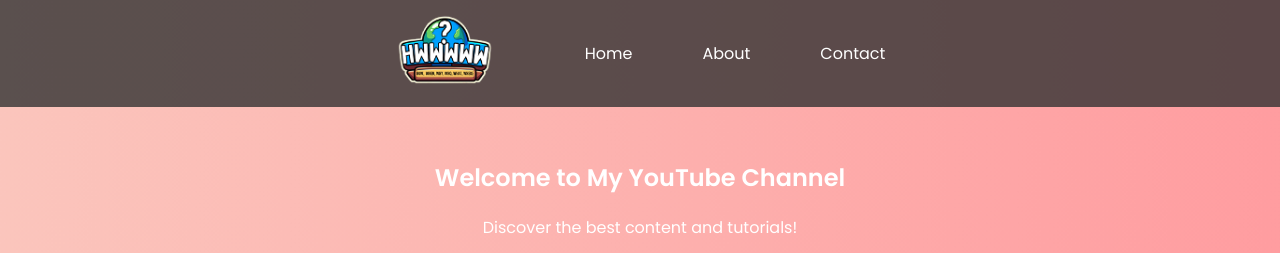
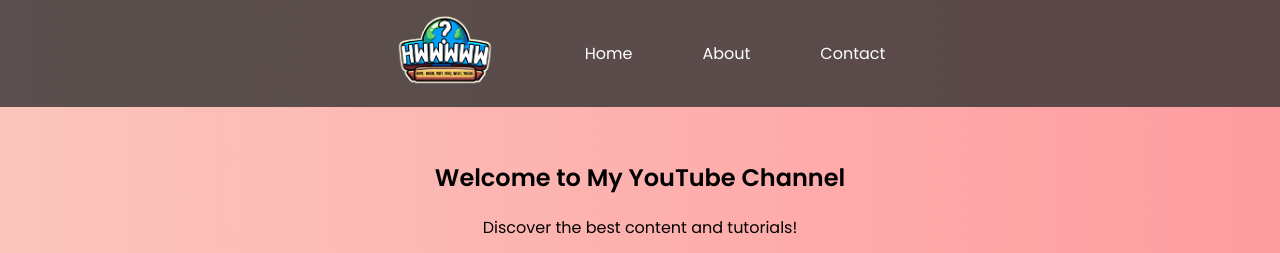
Before and after one commit to Vysh-3/SCT_WD_1, a plain HTML site: page index.html in a window 1280 px wide. Shown: the top 253 px of the page. Drawn offline with nearby package versions, Linux system fonts and the light colour scheme; a script that the page names is missing.

Commit message:
styles.css

```diff
--- a/styles.css
+++ b/styles.css
@@ -98,7 +98,7 @@ main {
     padding-top: 60px; /* Height of the fixed header */
     text-align: center;
     margin: 20px;
-    color: white; /* Ensure text is readable against the animated background */
+    color: black; /* Ensure text is readable against the animated background */
 }
 
 section {
```
